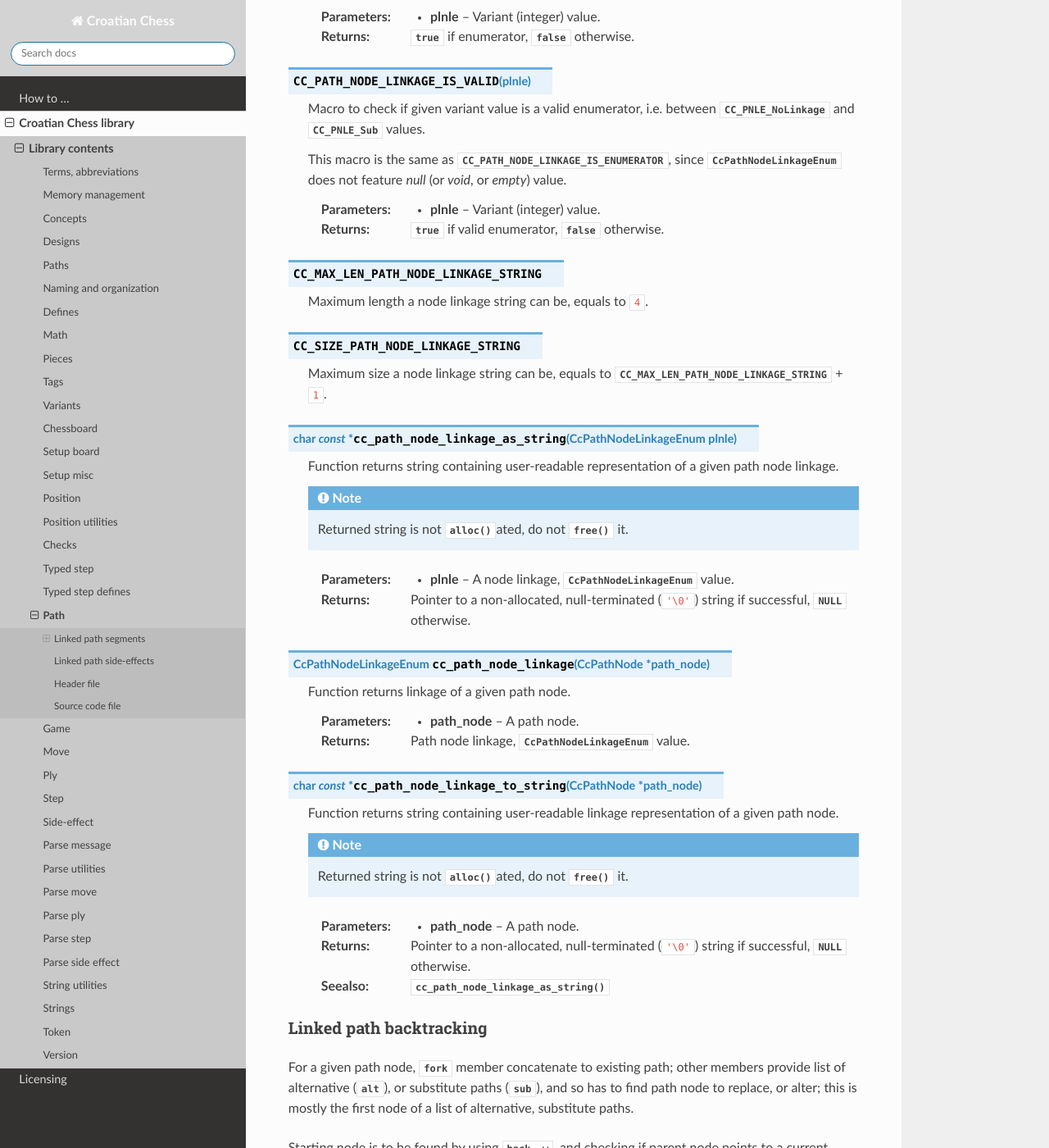
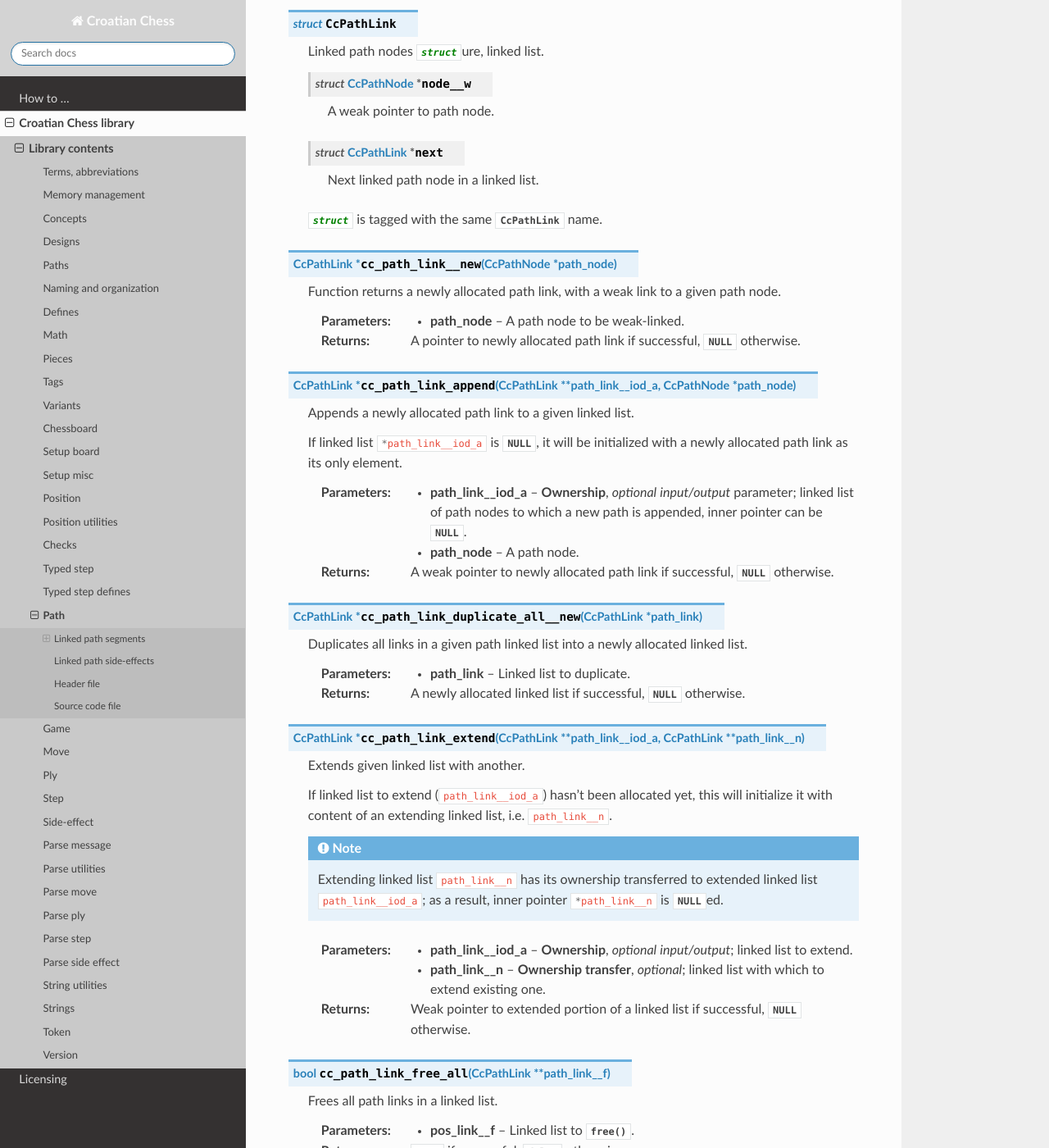
Before and after one commit to mmlacak/crochess, a Sphinx documentation site: the page built from docs/source/libcc/ccpath.rst, in a window 1280 px wide and 1400 px high, scrolled down 6197 px. Shown: the whole window at 82% size. Built offline with Sphinx 7.4.7 and the Read the Docs theme 3.1.0, drawn with Linux system fonts in a browser that asks for light colours; some of the changed text lies outside the part shown.

Commit message:
Docs for path linked list, path node funcs.

```diff
--- a/docs/source/conf.py
+++ b/docs/source/conf.py
@@ -26,10 +26,10 @@ copyright = '2021, Mario Mlačak'
 author = 'Mario Mlačak'
 
 # The short X.Y version
-version = "0.0.1.376:1555+20251213.225530"   # docs-new-lib-short-version-major-minor-feature-commit+meta~breaks-place-marker
+version = "0.0.1.386:1565+20251221.052553"   # docs-new-lib-short-version-major-minor-feature-commit+meta~breaks-place-marker
 
 # The full version, including alpha/beta/rc tags
-release = "0.0.1.376:1555+20251213.225530"   # docs-new-lib-full-version-major-minor-feature-commit+meta~breaks-place-marker
+release = "0.0.1.386:1565+20251221.052553"   # docs-new-lib-full-version-major-minor-feature-commit+meta~breaks-place-marker
 
 
 # -- General configuration ---------------------------------------------------
--- a/docs/source/libcc/ccpath.rst
+++ b/docs/source/libcc/ccpath.rst
@@ -248,6 +248,28 @@ Linked path segments
         * :c:enumerator:`CC_MBE_False` if given path node is not a leaf,
         * :c:enumerator:`CC_MBE_Void` in case of an error, insufficient data given.
 
+.. c:function:: CcMaybeBoolEnum cc_path_node_is_root( CcPathNode * path_node )
+
+    Function checks if a given path node is a root node.
+
+    Root node is one without :c:member:`CcPathNode.back__w` valid (non-:c:data:`NULL`) links.
+
+    :param path_node: A path node.
+    :returns: One of :c:enum:`CcMaybeBoolEnum` values:
+
+        * :c:enumerator:`CC_MBE_True` if given path node is root,
+        * :c:enumerator:`CC_MBE_False` if given path node is not root,
+        * :c:enumerator:`CC_MBE_Void` in case of an error, insufficient data given.
+
+.. c:function:: CcPathNode * cc_path_node_get_root( CcPathNode * path_node )
+
+    Function returns root node for any given path node in a tree.
+
+    :param path_node: A path node.
+    :returns: A pointer to root path node if successful,
+              :c:data:`NULL` otherwise.
+    :seealso: :c:func:`cc_path_node_is_root()`
+
 .. c:function:: bool cc_path_node_is_valid( CcPathNode * path_node )
 
     Checks if given path node is valid; by checking if all positions are valid
@@ -302,6 +324,96 @@ Linked path segments
     :returns: A newly allocated, null-terminated (``'\0'``) string if
         successful, :c:data:`NULL` otherwise.
     :seealso: :c:func:`cc_pos_to_string()`
+
+.. _lbl-libcc-ccpath-pathlinkedlist:
+
+Path linked list
+^^^^^^^^^^^^^^^^
+
+.. c:struct:: CcPathLink
+
+    Linked path nodes :c:`struct`\ure, linked list.
+
+    .. c:member:: struct CcPathNode * node__w
+
+        A weak pointer to path node.
+
+    .. c:member:: struct CcPathLink * next
+
+        Next linked path node in a linked list.
+
+    :c:`struct` is tagged with the same :c:struct:`CcPathLink` name.
+
+.. c:function:: CcPathLink * cc_path_link__new( CcPathNode * path_node )
+
+    Function returns a newly allocated path link, with a weak link to a given path node.
+
+    :param path_node: A path node to be weak-linked.
+    :returns: A pointer to newly allocated path link if successful,
+              :c:data:`NULL` otherwise.
+
+.. c:function:: CcPathLink * cc_path_link_append( CcPathLink ** path_link__iod_a, CcPathNode * path_node )
+
+    Appends a newly allocated path link to a given linked list.
+
+    If linked list :c:`*path_link__iod_a` is :c:data:`NULL`, it will be initialized
+    with a newly allocated path link as its only element.
+
+    :param path_link__iod_a: **Ownership**, *optional* *input/output* parameter;
+        linked list of path nodes to which a new path is appended, inner pointer
+        can be :c:data:`NULL`.
+    :param path_node: A path node.
+    :returns: A weak pointer to newly allocated path link if successful,
+        :c:data:`NULL` otherwise.
+
+.. c:function:: CcPathLink * cc_path_link_duplicate_all__new( CcPathLink * path_link )
+
+    Duplicates all links in a given path linked list into a newly allocated linked list.
+
+    :param path_link: Linked list to duplicate.
+    :returns: A newly allocated linked list if successful, :c:data:`NULL` otherwise.
+
+.. c:function:: CcPathLink * cc_path_link_extend( CcPathLink ** path_link__iod_a, CcPathLink ** path_link__n )
+
+    Extends given linked list with another.
+
+    If linked list to extend (:c:`path_link__iod_a`) hasn't been allocated yet,
+    this will initialize it with content of an extending linked list, i.e.
+    :c:`path_link__n`.
+
+    .. note::
+
+        Extending linked list :c:`path_link__n` has its ownership transferred to
+        extended linked list :c:`path_link__iod_a`; as a result, inner pointer
+        :c:`*path_link__n` is :c:data:`NULL`\ed.
+
+    :param path_link__iod_a: **Ownership**, *optional* *input/output*; linked list to extend.
+    :param path_link__n: **Ownership transfer**, *optional*; linked list with which to extend existing one.
+    :returns: Weak pointer to extended portion of a linked list if successful,
+              :c:data:`NULL` otherwise.
+
+.. c:function:: bool cc_path_link_free_all( CcPathLink ** path_link__f )
+
+    Frees all path links in a linked list.
+
+    :param pos_link__f: Linked list to :c:func:`free()`.
+    :returns: :c:data:`true` if successful, :c:data:`false` otherwise.
+
+.. c:function:: size_t cc_path_link_len( CcPathLink * path_link )
+
+    Function returning length of linked list of path links.
+
+    :param pos_link: Linked list of path links.
+    :returns: Length if successful, ``0`` otherwise.
+
+.. _lbl-libcc-ccpath-pathtreeiterator:
+
+Path tree iterator
+^^^^^^^^^^^^^^^^^^
+
+.. todo::
+
+    TODO
 
 .. _lbl-libcc-ccpath-nodelinkage:
 
```
Also changed, not shown: 1 other file.
